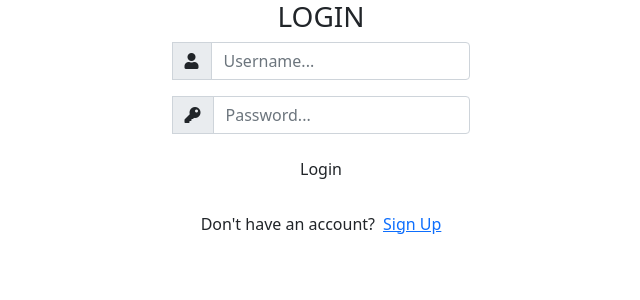
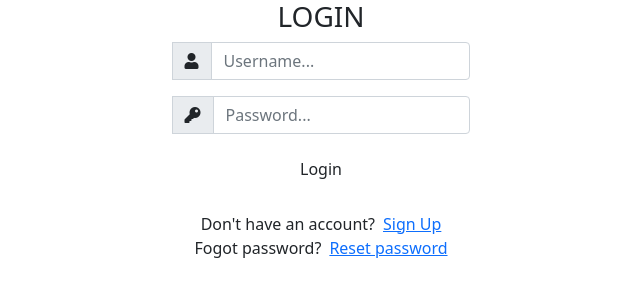
Before and after one commit to SunnyBhagwat35/CRM, a Django app: page /login in a window 1280 px wide. Shown: the top 300 px of the page, without its empty margins (319-959 px from the left). Run offline with Django 3.2, Linux system fonts and the light colour scheme; some libraries are stand-ins or nearby versions.

Commit message:
Templates and Urls added for password reset feature

```diff
--- a/accounts/templates/accounts/login.html
+++ b/accounts/templates/accounts/login.html
@@ -61,6 +61,9 @@
 					<div class="d-flex justify-content-center links">
 						Don't have an account? <a href="{% url 'register' %}" class="ml-2">Sign Up</a>
 					</div>
+					<div class="d-flex justify-content-center links">
+						Fogot password? <a href="{% url 'reset_password' %}" class="ml-2">Reset password</a>
+					</div>
 
 				</div>
 			</div>
--- /dev/null
+++ b/accounts/templates/accounts/password_reset_done.html
@@ -0,0 +1,5 @@
+<h3>Password reset complete</h3>
+
+<p> Your Password has been set. You may go ahead and log in now.</p>
+
+<a href="/">Log in </a>
--- /dev/null
+++ b/accounts/templates/accounts/password_reset_sent.html
@@ -0,0 +1,5 @@
+<h3>Password reset sent</h3>
+
+<p>We’ve emailed you instructions for setting your password, if an account exists with the email you entered. You should receive them shortly.</p>
+
+<p>If you don’t receive an email, please make sure you’ve entered the address you registered with, and check your spam folder.</p>
--- a/accounts/urls.py
+++ b/accounts/urls.py
@@ -22,8 +22,8 @@ urlpatterns = [
     path('update_order/<str:pk>', views.updateOrder, name="update_order"),
     path('delete_order/<str:pk>', views.deleteOrder, name="delete_order"),
 
-    path('reset_password', auth_views.PasswordResetView.as_view(), name="reset_password"),
-    path('reset_password_sent', auth_views.PasswordResetDoneView.as_view(), name="password_reset_done"),
-    path('reset/<uidb64>/<token>>', auth_views.PasswordResetConfirmView.as_view(), name="password_reset_confirm"),
-    path('reset_password_complete', auth_views.PasswordResetCompleteView.as_view(), name="password_reset_complete"),
+    path('reset_password', auth_views.PasswordResetView.as_view(template_name="accounts/password_reset.html"), name="reset_password"),
+    path('reset_password_sent', auth_views.PasswordResetDoneView.as_view(template_name="accounts/password_reset_sent.html"), name="password_reset_done"),
+    path('reset/<uidb64>/<token>>', auth_views.PasswordResetConfirmView.as_view(template_name="accounts/password_reset_form.html"), name="password_reset_confirm"),
+    path('reset_password_complete', auth_views.PasswordResetCompleteView.as_view(template_name="accounts/password_reset_done.html"), name="password_reset_complete"),
 ]
```
Also changed, not shown: accounts/templates/accounts/password_reset.html (added, +8 -0 lines), accounts/templates/accounts/password_reset_form.html (added, +8 -0 lines), crm1/settings.py (+4 -4 lines), db.sqlite3.
